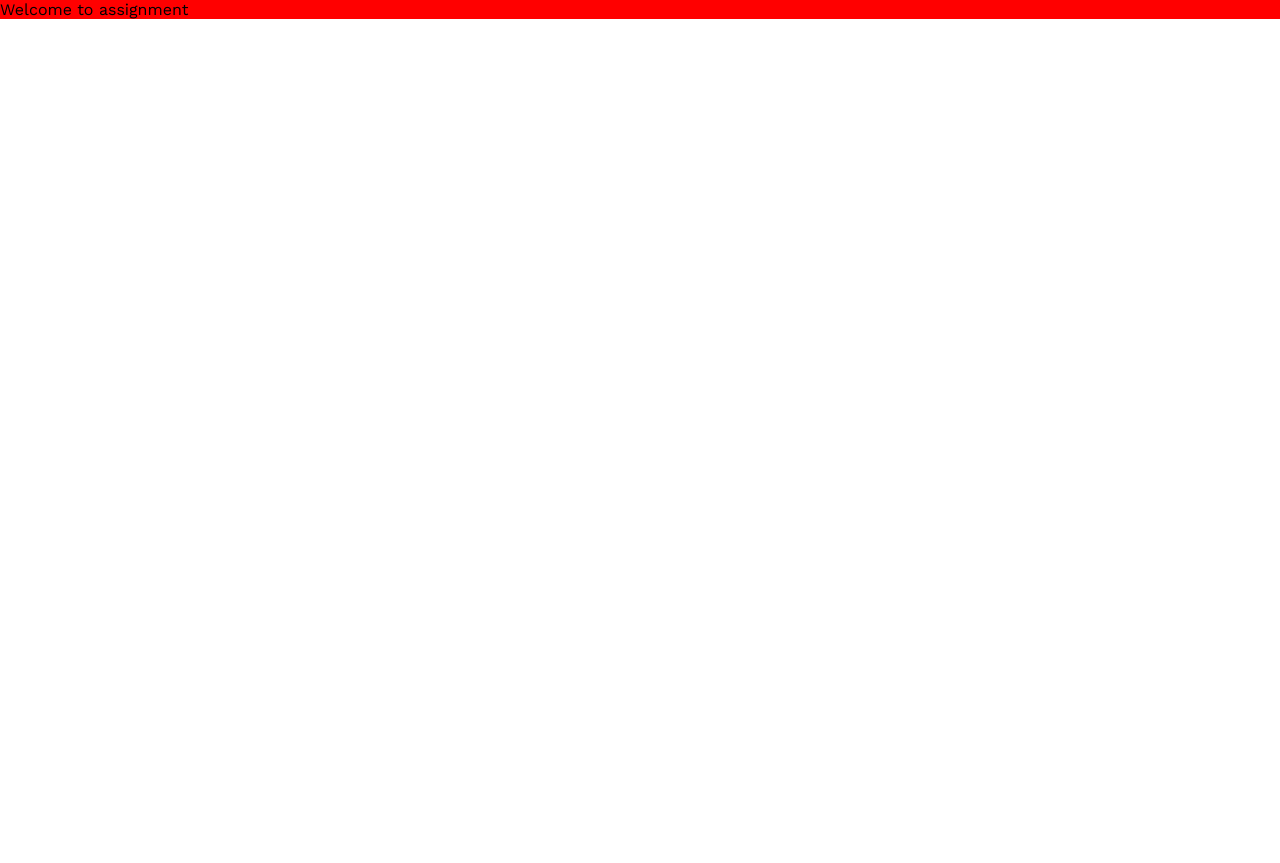
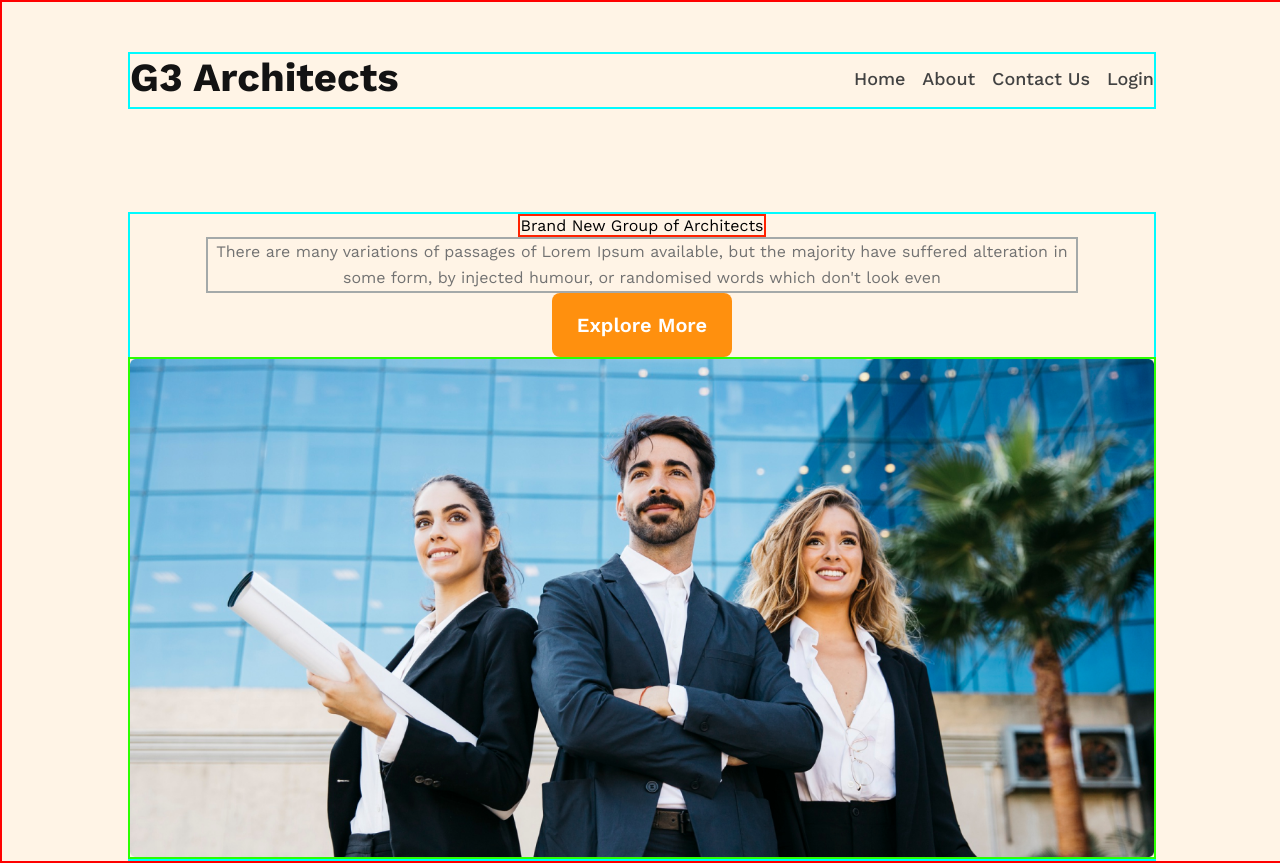
Before and after one commit to WakilMahmud/assignment-g3-architects, a plain HTML site: page index.html in a window 1280 px wide. Before the commit the page ends 800 px from the top, so only its background shows below. Drawn offline with nearby package versions, Linux system fonts and the light colour scheme.

Commit message:
Banner section partially done

```diff
--- a/index.html
+++ b/index.html
@@ -12,7 +12,28 @@
 		<link rel="stylesheet" href="./styles/styles.css" />
 	</head>
 	<body>
-		<header>Welcome to assignment</header>
+		<header>
+			<div class="navbar container">
+				<div class="nav-title">G3 Architects</div>
+				<ul>
+					<li><a href="#">Home</a></li>
+					<li><a href="#">About</a></li>
+					<li><a href="#">Contact Us</a></li>
+					<li><a href="#">Login</a></li>
+				</ul>
+			</div>
+
+			<div class="banner container">
+				<div class="banner-title">Brand New Group of Architects</div>
+				<p class="banner-description">
+					There are many variations of passages of Lorem Ipsum available, but the majority have suffered alteration in some form, by injected humour,
+					or randomised words which don't look even
+				</p>
+				<button class="btn">Explore More</button>
+				<img src="./images/banner.png" alt="Banner" />
+			</div>
+		</header>
+
 		<main></main>
 		<footer></footer>
 	</body>
--- a/styles/styles.css
+++ b/styles/styles.css
@@ -1,8 +1,98 @@
 * {
 	font-family: "Work Sans", sans-serif;
 	margin: 0;
+	padding: 0;
+}
+.container {
+	width: 80%;
+	margin: 0 auto;
+}
+header {
+	background: rgba(255, 144, 14, 0.1);
+	width: 100%;
+	border: 2px solid red;
+}
+.navbar {
+	border: 2px solid rgb(0, 251, 255);
+	display: flex;
+	justify-content: space-between;
+	align-items: center;
+	margin-top: 50px;
+}
+.nav-title {
+	width: 302px;
+	height: 53px;
+	font-weight: 700;
+	font-size: 40px;
+	color: #131313;
+	/* border: 2px solid rgb(0, 187, 255); */
+}
+ul {
+	display: flex;
+	justify-content: space-between;
+	width: 50%;
+
+	width: 300px;
+	height: 26px;
+	/* border: 2px solid rgb(255, 0, 255); */
 }
 
-header {
-	background: red;
+ul li {
+	list-style: none;
+	/* border: 2px solid gray; */
 }
+ul li a {
+	text-decoration: none;
+
+	font-weight: 500;
+	font-size: 18px;
+	color: #424242;
+}
+
+.banner {
+	margin-top: 103px;
+	display: flex;
+	flex-direction: column;
+	justify-content: center;
+	align-items: center;
+	border: 2px solid rgb(0, 251, 255);
+}
+.banner-title {
+	border: 2px solid rgb(255, 34, 0);
+}
+.banner-description {
+	width: 868px;
+	height: 52px;
+	left: 526px;
+	top: 379px;
+
+	font-family: "Work Sans";
+	font-style: normal;
+	font-weight: 400;
+	font-size: 16px;
+	line-height: 26px;
+	/* or 162% */
+
+	text-align: center;
+
+	/* Dark 03 */
+
+	color: #727272;
+	border: 2px solid rgb(164, 169, 169);
+}
+.btn {
+	border: none;
+	width: 180px;
+	height: 64px;
+	background: #ff900e;
+	border-radius: 8px;
+
+	font-weight: 600;
+	font-size: 20px;
+
+	color: #ffffff;
+}
+.banner img {
+	width: 100%;
+	border: 2px solid rgb(43, 255, 0);
+}
```
